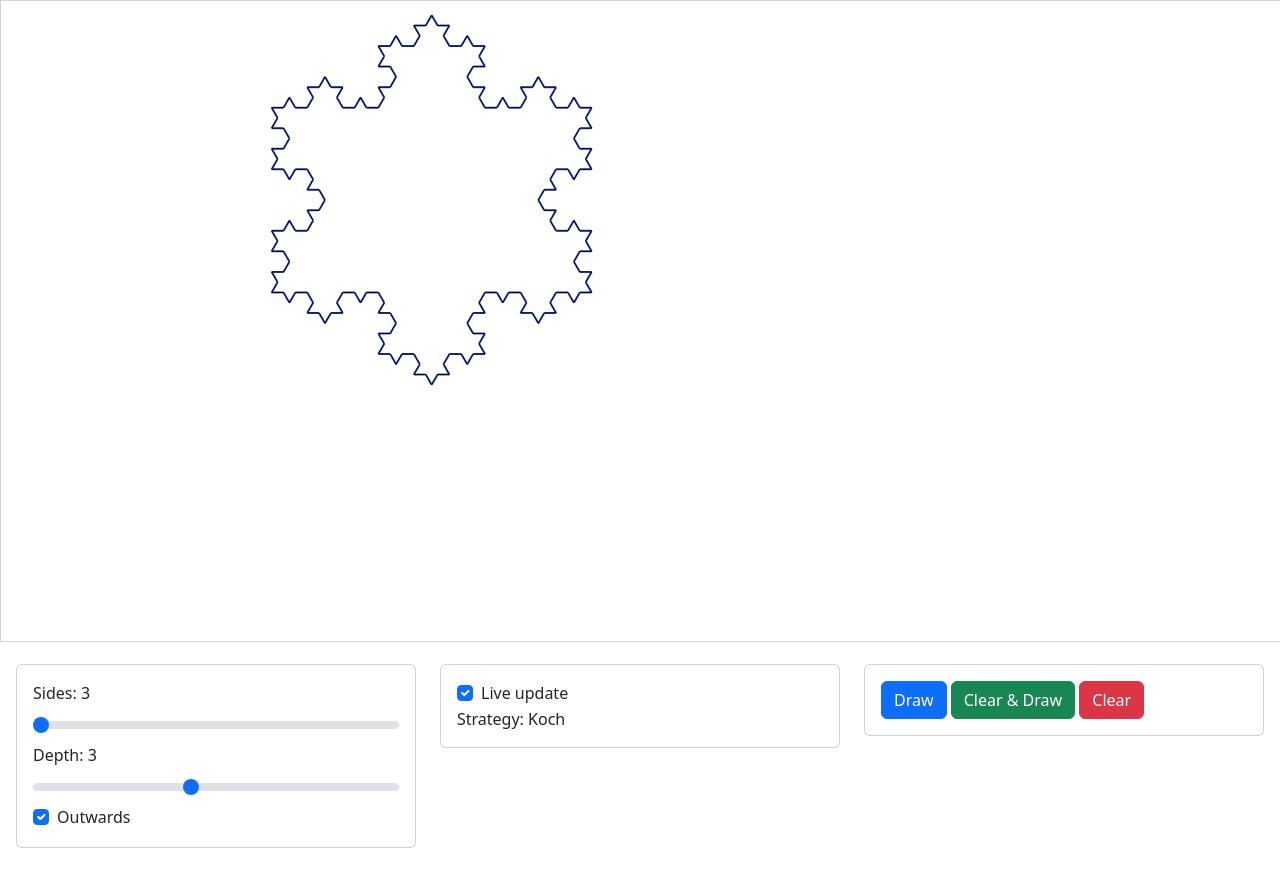
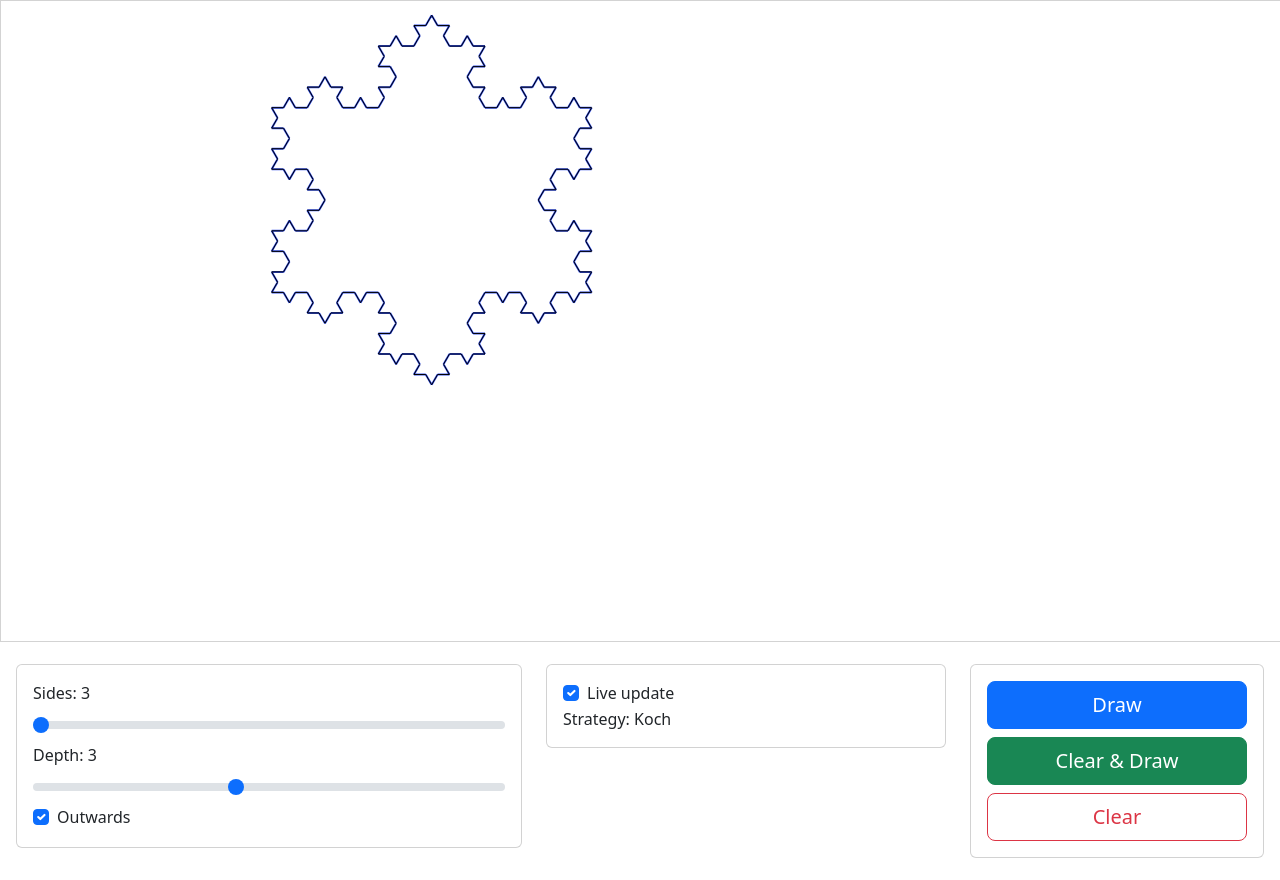
Before and after one commit to VeryBadFrags/fractals, a website built with Vite: page index.html in a window 1280 px wide. Built offline with nearby package versions, Linux system fonts and the light colour scheme.

Commit message:
Improve UI

```diff
--- a/index.html
+++ b/index.html
@@ -22,7 +22,7 @@
         style="border: 1px solid #d3d3d3"
       ></canvas>
       <div class="row p-3">
-        <div class="col-12 col-md-4 mb-3">
+        <div class="col-12 col-lg-5 mb-3">
           <div class="card">
             <div class="card-body">
               <label for="sidesRange" class="form-label"
@@ -62,7 +62,7 @@
             </div>
           </div>
         </div>
-        <div class="col-12 col-md-4 mb-3">
+        <div class="col-12 col-lg-4 mb-3">
           <div class="card">
             <div class="card-body">
               <div class="form-check">
@@ -81,22 +81,24 @@
             </div>
           </div>
         </div>
-        <div class="col-12 col-md-4">
+        <div class="col-12 col-lg-3">
           <div class="card">
             <div class="card-body">
-              <button type="button" class="btn btn-primary" id="drawButton">
+              <div class="d-grid gap-2">
+              <button type="button" class="btn btn-primary btn-lg" id="drawButton">
                 Draw
               </button>
               <button
                 type="button"
-                class="btn btn-success"
+                class="btn btn-success btn-lg"
                 id="drawClearButton"
               >
                 Clear & Draw
               </button>
-              <button type="button" class="btn btn-danger" id="clearButton">
+              <button type="button" class="btn btn-outline-danger btn-lg" id="clearButton">
                 Clear
               </button>
+            </div>
             </div>
           </div>
         </div>
```
